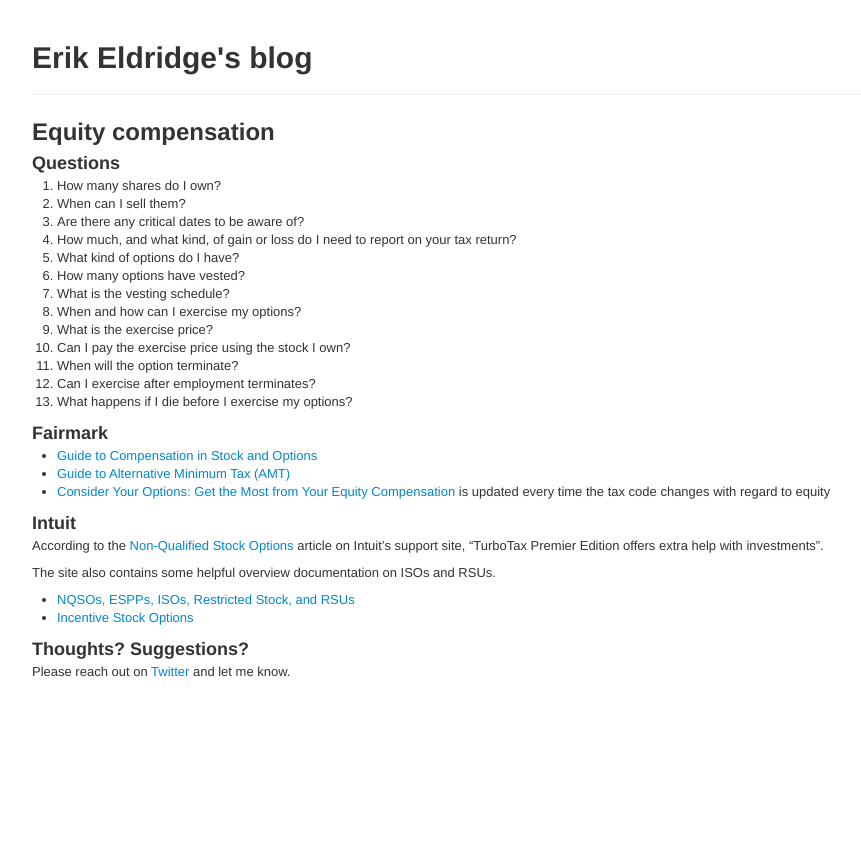
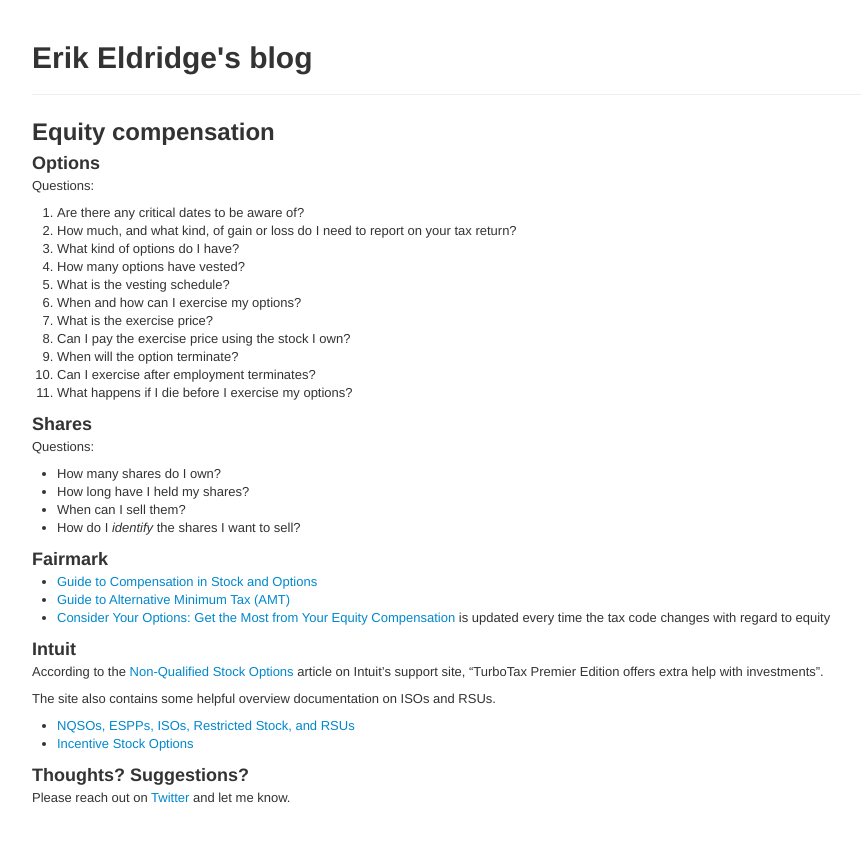
Before and after one commit to erikeldridge/erikeldridge.github.com, a Jekyll site: the page built from _posts/2012-2-24-equity-compensation.md, in a window 1280 px wide. Shown: the top 842 px of the page, without its empty margins (138-999 px from the left). Built offline with Jekyll 4.4.1, drawn with Linux system fonts in a browser that asks for light colours; Markdown is read by kramdown in place of the engine named in the settings; comment, search, counter and statistics services are not loaded.

Commit message:
Split (ha!) questions in to two groups: options/shares

```diff
--- a/_posts/2012-2-24-equity-compensation.md
+++ b/_posts/2012-2-24-equity-compensation.md
@@ -4,10 +4,10 @@ layout: post
 
 ## Equity compensation
 
-### Questions
+### Options
 
-1. How many shares do I own?
-1. When can I sell them?
+Questions:
+
 1. Are there any critical dates to be aware of?
 1. How much, and what kind, of gain or loss do I need to report on your tax return?
 1. What kind of options do I have?
@@ -19,6 +19,15 @@ layout: post
 1. When will the option terminate?
 1. Can I exercise after employment terminates?
 1. What happens if I die before I exercise my options?
+
+### Shares
+
+Questions:
+
+* How many shares do I own?
+* How long have I held my shares?
+* When can I sell them?
+* How do I _identify_ the shares I want to sell?
 
 ### Fairmark
 
```
